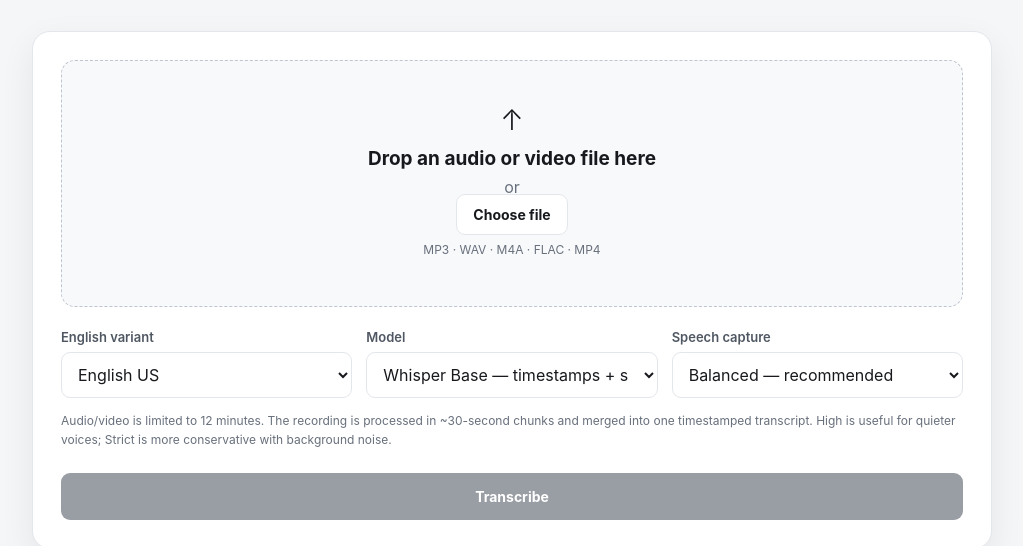
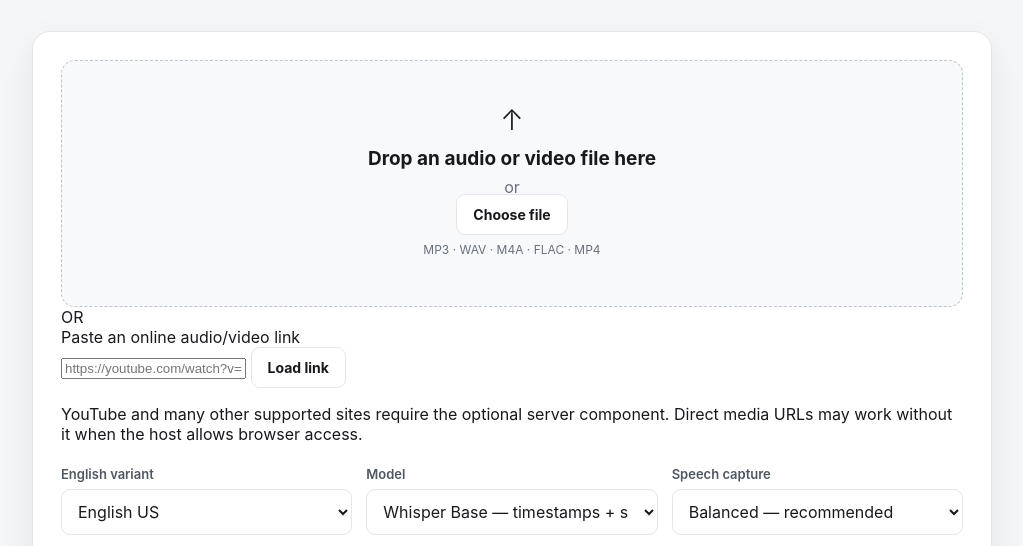
Before and after one commit to Arunswiftz/Whisper-new, a plain HTML site: page index.html in a window 1280 px wide. Shown: the part 180-726 px from the top of the page, without its empty margins (128-1151 px from the left). Drawn offline with Linux system fonts and the light colour scheme.

Commit message:
Add online media URL input

```diff
--- a/index.html
+++ b/index.html
@@ -16,13 +16,27 @@
     </header>
 
     <section class="card">
-        <div id="dropZone" class="drop-zone">
+        <div class="source-section">
+            <div id="dropZone" class="drop-zone">
             <div class="upload-icon">↑</div>
             <h2>Drop an audio or video file here</h2>
             <p>or</p>
             <label for="audioFile" class="button secondary">Choose file</label>
             <input id="audioFile" type="file" accept="audio/*,video/*" hidden>
             <p class="supported">MP3 · WAV · M4A · FLAC · MP4</p>
+            </div>
+
+            <div class="source-divider"><span>OR</span></div>
+
+            <div class="url-source">
+                <label for="sourceUrl">Paste an online audio/video link</label>
+                <div class="url-row">
+                    <input id="sourceUrl" class="url-input" type="url" placeholder="https://youtube.com/watch?v=... or direct MP3/MP4 link" autocomplete="off">
+                    <button id="loadUrlButton" class="button secondary" type="button">Load link</button>
+                </div>
+                <p class="url-help">YouTube and many other supported sites require the optional server component. Direct media URLs may work without it when the host allows browser access.</p>
+                <div id="urlStatus" class="url-status hidden"></div>
+            </div>
         </div>
 
         <div id="fileInfo" class="file-info hidden">
```
